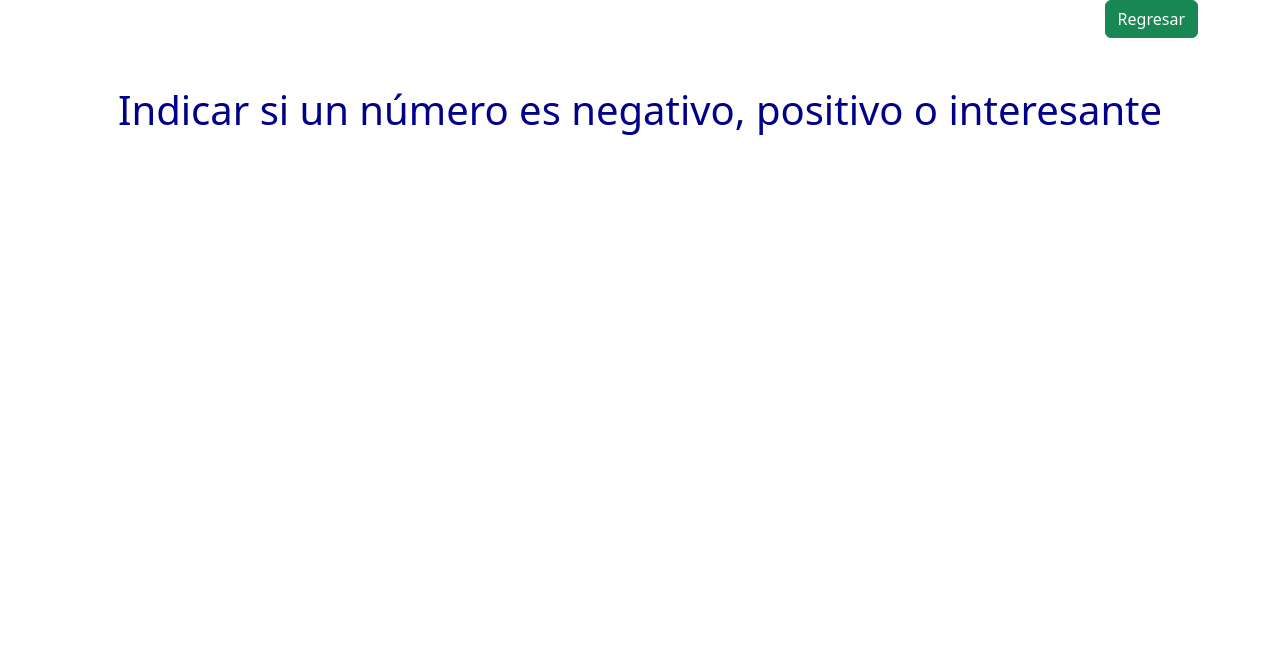
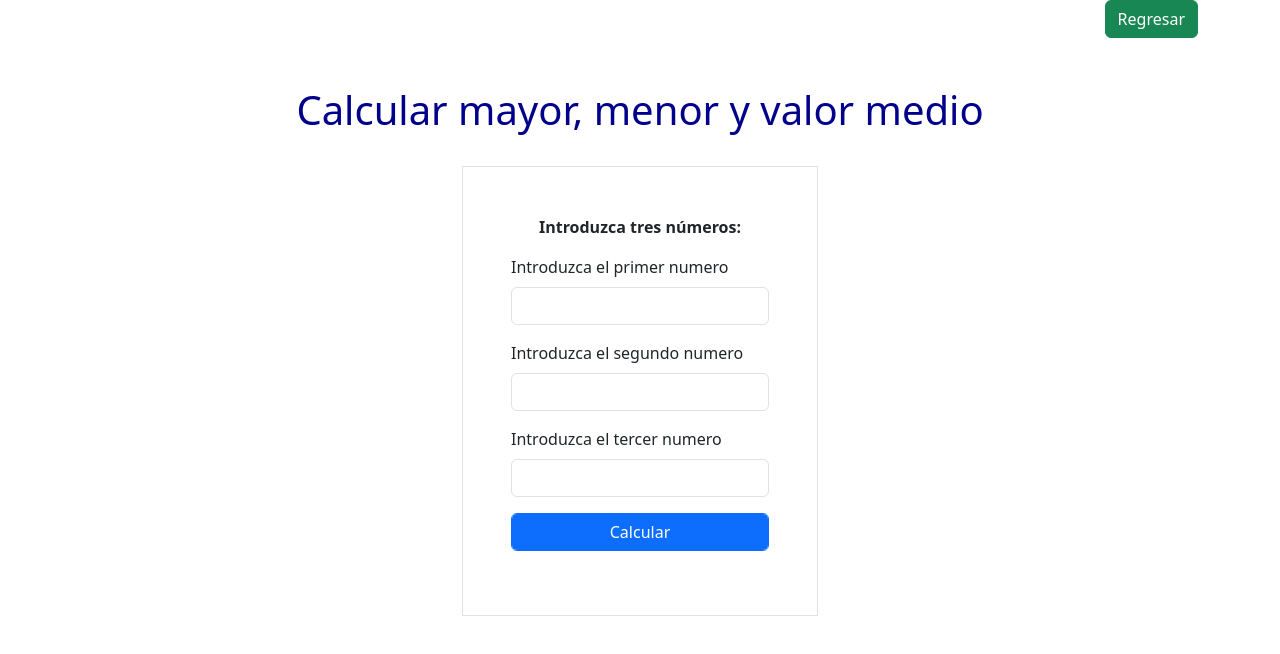
Before and after one commit to axeljavier-alvarez/programas-javascript, a plain HTML site: page html/problema5.html in a window 1280 px wide. Drawn offline with nearby package versions, Linux system fonts and the light colour scheme.

Commit message:
programa 5

```diff
--- a/css/problema5.css
+++ b/css/problema5.css
@@ -2,3 +2,8 @@ h1{
     text-align: center;
     color:darkblue;
 }
+
+p{
+    text-align: center;
+    font-weight: bold;
+}
--- a/html/problema5.html
+++ b/html/problema5.html
@@ -1,12 +1,15 @@
 <!DOCTYPE html>
 <html lang="en">
+
 <head>
-    <meta charset="UTF-8">
-    <meta name="viewport" content="width=device-width, initial-scale=1.0">
+  <meta charset="UTF-8" />
+  <meta name="viewport" content="width=device-width, initial-scale=1.0" />
   <title>Numero mayor, menor y medio</title>
-    <link href="https://cdn.jsdelivr.net/npm/bootstrap@5.3.3/dist/css/bootstrap.min.css" rel="stylesheet" integrity="sha384-QWTKZyjpPEjISv5WaRU9OFeRpok6YctnYmDr5pNlyT2bRjXh0JMhjY6hW+ALEwIH" crossorigin="anonymous">
-    <link rel="stylesheet" href="../css/problema5.css">
+  <link href="https://cdn.jsdelivr.net/npm/bootstrap@5.3.3/dist/css/bootstrap.min.css" rel="stylesheet"
+    integrity="sha384-QWTKZyjpPEjISv5WaRU9OFeRpok6YctnYmDr5pNlyT2bRjXh0JMhjY6hW+ALEwIH" crossorigin="anonymous" />
+  <link rel="stylesheet" href="../css/problema5.css" />
 </head>
+
 <body>
   <div class="container">
     <div class="d-grid gap-2 d-md-flex justify-content-md-end">
@@ -14,15 +17,51 @@
         <button class="btn btn-success" type="button">Regresar</button>
       </a>
     </div>
-        <br>
-        <br>
+    <br />
+    <br />
 
     <header>
-            <h1>Indicar si un número es negativo, positivo o interesante</h1>
+      <h1>Calcular mayor, menor y valor medio</h1>
     </header>
+<br>
+    <main>
+      <div class="row justify-content-center">
+        <div class="col-4">
+
+        <form class="border p-5">
+            <p>Introduzca tres números:</p>
+          <div class="mb-3">
+            <label for="numero1" class="form-label">Introduzca el primer numero</label>
+            <input type="number" class="form-control" id="numero1">
+
+          </div>
+          <div class="mb-3">
+            <label for="numero2" class="form-label">Introduzca el segundo numero</label>
+            <input type="number" class="form-control" id="numero2">
+
+          </div>
+          <div class="mb-3">
+            <label for="numero3" class="form-label">Introduzca el tercer numero</label>
+            <input type="number" class="form-control" id="numero3">
+          </div>
+
+          <div class="mb-3">
+            <button type="button" onclick="calcular()" class="btn btn-primary form-control">Calcular</button>
+          </div>
+          <p id="resultado"></p>
+        </form>
+
+      </div>
+      </div>
+    </main>
+
+
   </div>
 
   <script src="../js/problema5.js"></script>
-    <script src="https://cdn.jsdelivr.net/npm/bootstrap@5.3.3/dist/js/bootstrap.bundle.min.js" integrity="sha384-YvpcrYf0tY3lHB60NNkmXc5s9fDVZLESaAA55NDzOxhy9GkcIdslK1eN7N6jIeHz" crossorigin="anonymous"></script>
+  <script src="https://cdn.jsdelivr.net/npm/bootstrap@5.3.3/dist/js/bootstrap.bundle.min.js"
+    integrity="sha384-YvpcrYf0tY3lHB60NNkmXc5s9fDVZLESaAA55NDzOxhy9GkcIdslK1eN7N6jIeHz"
+    crossorigin="anonymous"></script>
 </body>
+
 </html>
--- a/js/problema5.js
+++ b/js/problema5.js
@@ -0,0 +1,29 @@
+function calcular(){
+    const numero1 = parseInt(document.getElementById("numero1").value);
+    const numero2 = parseInt(document.getElementById("numero2").value);
+    const numero3 = parseInt(document.getElementById("numero3").value);
+
+    let mayor= numero1;
+    let menor = numero1;
+    let medio = numero1;
+
+    // Comparando el numero2 con el numero mayor y menor
+    if( numero2 > mayor){
+        mayor = numero2;
+    } else if( numero2 < menor){
+        menor = numero2;
+    }
+
+    // Se compara el numero 3 con el numero mayor, medio y medio
+    if( numero3 > mayor){
+        mayor = numero3;
+    } else if(numero3 < menor){
+        menor = numero3;
+    } else if(numero3 > medio){
+        medio = numero3;
+    }
+
+    // se mostrara el resultado
+    const resultado = `El mayor es ${mayor}, el menor es ${menor} y el valor medio es ${medio}`;
+    document.getElementById("resultado").innerHTML = resultado;
+}
```
Also changed, not shown: html/ejemplo2.html (+19 -19 lines). Lines whose indentation alone changed are shown as unchanged.
